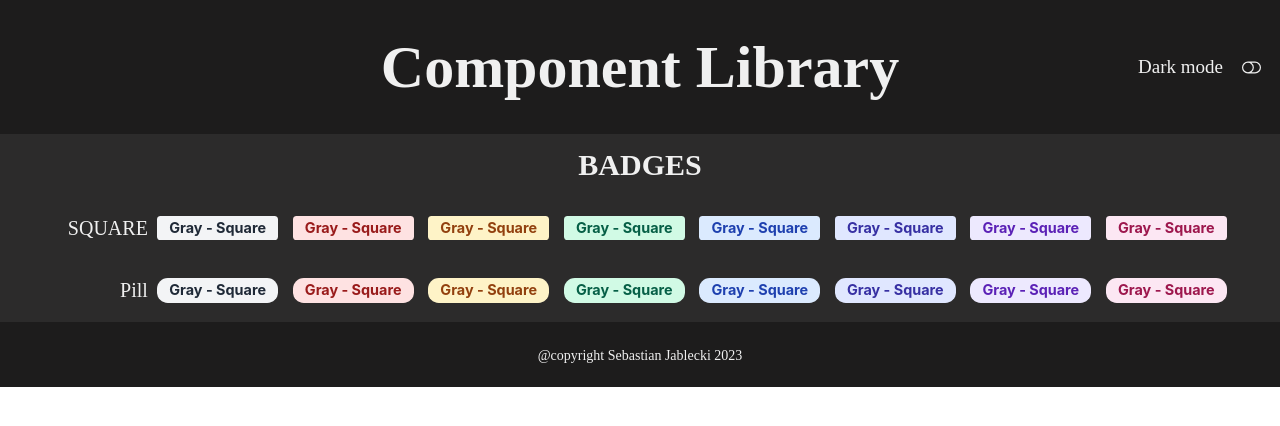
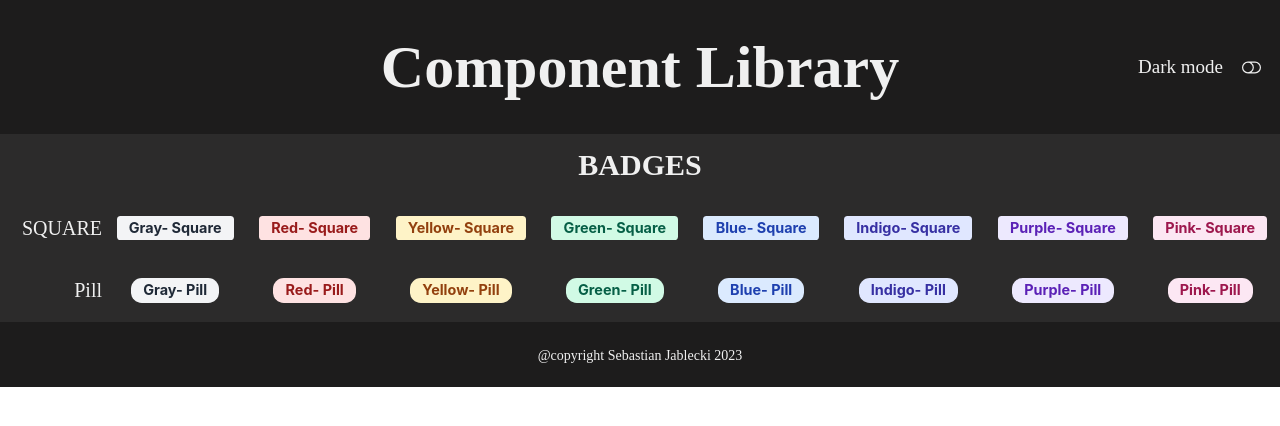
Before and after one commit to Dzabol/Component-Library, a React (Vite) app: page / in a window 1280 px wide. Shown: the top 426 px of the page. Built offline with nearby package versions, Linux system fonts and the light colour scheme.

Commit message:
corrected nameing

```diff
--- a/src/CSS/Components/ComponentBox.css
+++ b/src/CSS/Components/ComponentBox.css
@@ -15,6 +15,7 @@
   align-items: center;
   padding: 0;
   height: fit-content;
+  width: 100%;
 }
 
 .boxMainContentName-container {
@@ -24,9 +25,11 @@
 }
 
 .boxMainContentItems-container {
+  width: 90%;
   display: flex;
   flex-direction: row;
   flex-wrap: wrap;
-  justify-content: center;
+  flex: 1;
+  justify-content: space-around;
   align-items: center;
 }
--- a/src/Components/Page/MainContent.jsx
+++ b/src/Components/Page/MainContent.jsx
@@ -34,7 +34,7 @@ export default function MainContent({ ...rest }) {
               {avaiableColors.map((color) => {
                 return (
                   <Badge key={color} type="Square" color={color}>
-                    Gray - Square
+                    {`${color}- Square`}
                   </Badge>
                 );
               })}
@@ -47,7 +47,7 @@ export default function MainContent({ ...rest }) {
               {avaiableColors.map((color) => {
                 return (
                   <Badge key={color} type="Pill" color={color}>
-                    Gray - Square
+                    {`${color}- Pill`}
                   </Badge>
                 );
               })}
```
